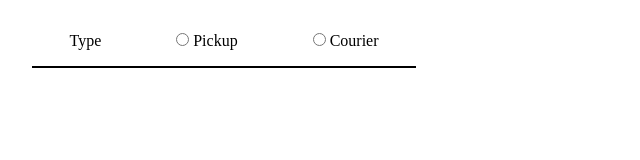
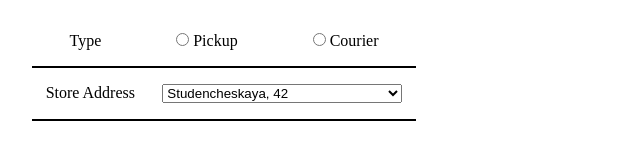
Before and after one commit to albas99/Food-Delivery-Checkout-page, a plain HTML site: page index.html in a window 1280 px wide. Shown: the top 160 px of the page, without its empty margins (0-640 px from the left). Drawn offline with Linux system fonts and the light colour scheme.

Commit message:
Added 'store-address field'

```diff
--- a/index.html
+++ b/index.html
@@ -20,6 +20,14 @@
         <label for="courier">Courier</label>
     </div>
     </div>
+    <div class="address-container">
+        <label for="store-address" class="label">Store Address</label>
+        <select name="store-address" id="store-address">
+            <option value="studencheskaya">Studencheskaya, 42</option>
+            <option value="studencheskaya">Pesochnaya, 15</option>
+            <option value="studencheskaya">Pushkinskaya, 68</option>
+        </select>
+    </div>
 </form>
 </div>
 </body>
--- a/style.css
+++ b/style.css
@@ -17,3 +17,15 @@
     border-bottom: 2px solid black;
     padding-bottom: 1rem;
 }
+.address-container{
+    width: 30%;
+    display: flex;
+    justify-content: space-around;
+    border-bottom: 2px solid black;
+    padding-bottom: 1rem;
+    padding-top: 1rem;
+}
+
+#store-address{
+    width: 15rem;
+}
```
